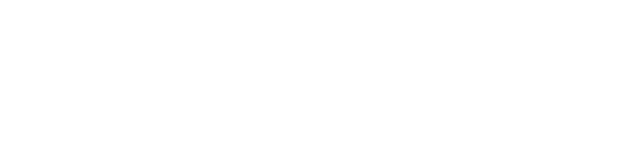
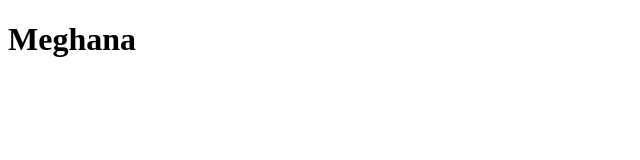
Before and after one commit to meghanapaina/Mern-Full-Stack-Course, a plain HTML site: page index.html in a window 1280 px wide. Shown: the whole page, without its empty margins (0-640 px from the left). Drawn offline with Linux system fonts and the light colour scheme.

Commit message:
Update index.html

```diff
--- a/index.html
+++ b/index.html
@@ -6,6 +6,6 @@
     <title>Document</title>
 </head>
 <body>
-
+    <h1>Meghana</h1>
 </body>
 </html>
```
